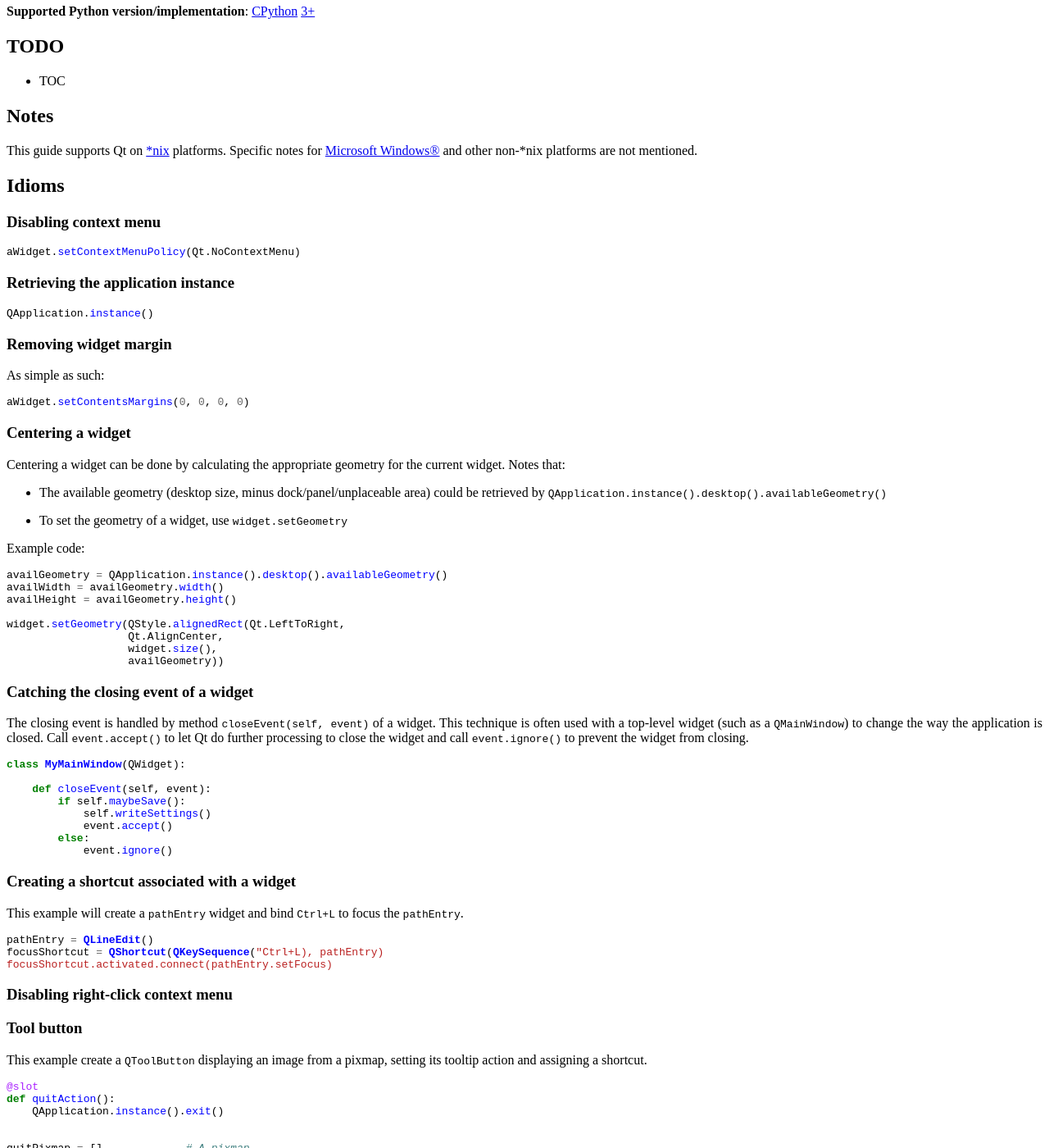
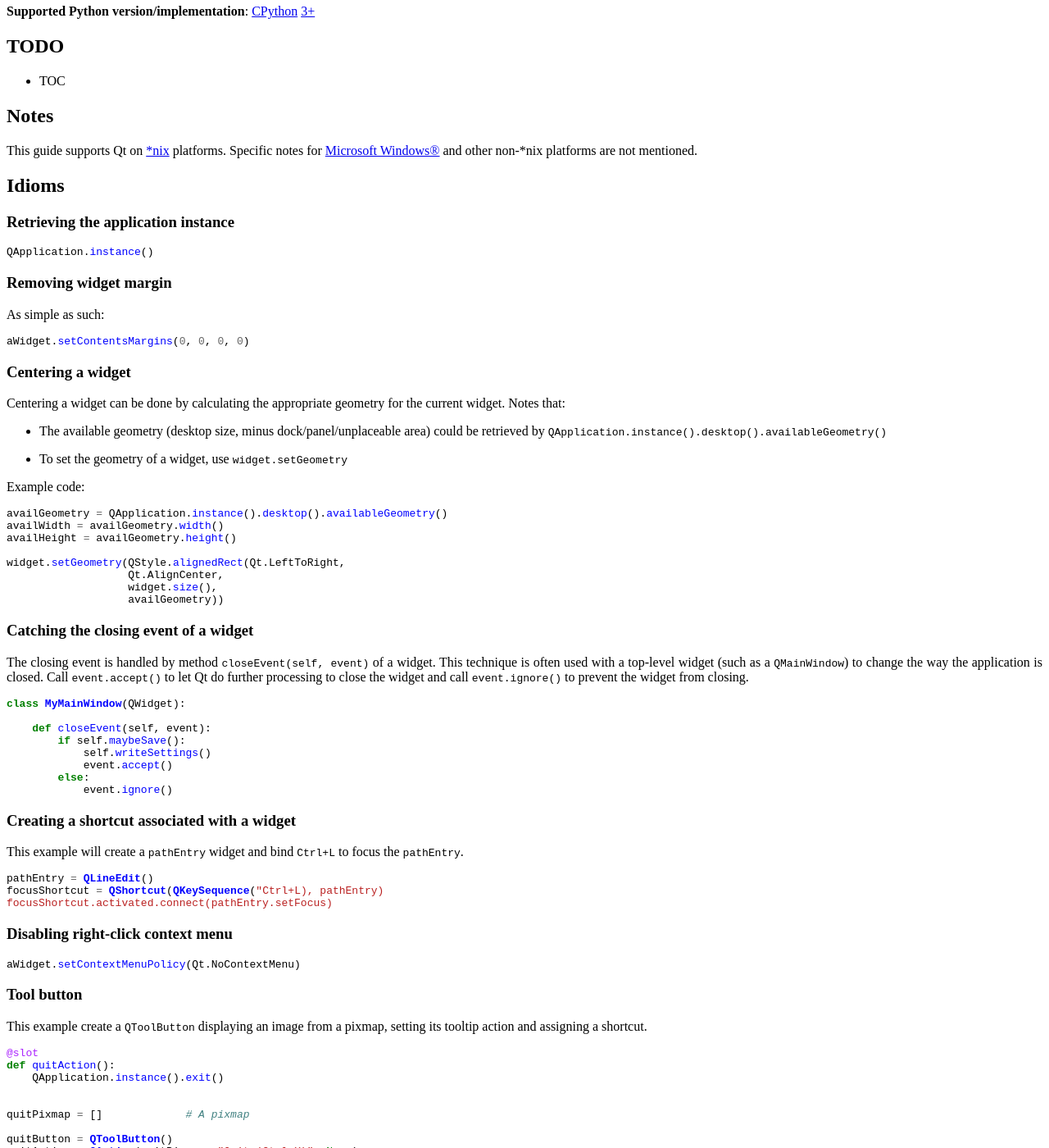
Before and after one commit to cmpitg/cmpitg.github.com, a Jekyll site: the page built from guides/pyside.md, in a window 1280 px wide and 1400 px high, scrolled down 299 px. Shown: the whole window at 82% size. Built offline with Jekyll 4.4.1, drawn with Linux system fonts in a browser that asks for light colours; Markdown is read by kramdown in place of the engine named in the settings; comment, search, counter and statistics services are not loaded.

Commit message:
Fix PySide duplication of docs

````diff
--- a/guides/pyside.md
+++ b/guides/pyside.md
@@ -20,12 +20,6 @@
 This guide supports Qt on [\*nix](http://en.wikipedia.org/wiki/Unix-like) platforms.  Specific notes for [Microsoft Windows®](http://en.wikipedia.org/wiki/Microsoft_Windows) and other non-\*nix platforms are not mentioned.
 
 ## Idioms
-
-### Disabling context menu
-
-```python
-aWidget.setContextMenuPolicy(Qt.NoContextMenu)
-```
 
 ### Retrieving the application instance
 
@@ -89,7 +83,9 @@
 
 ### Disabling right-click context menu
 
-
+```python
+aWidget.setContextMenuPolicy(Qt.NoContextMenu)
+```
 
 ### Tool button
 
````
